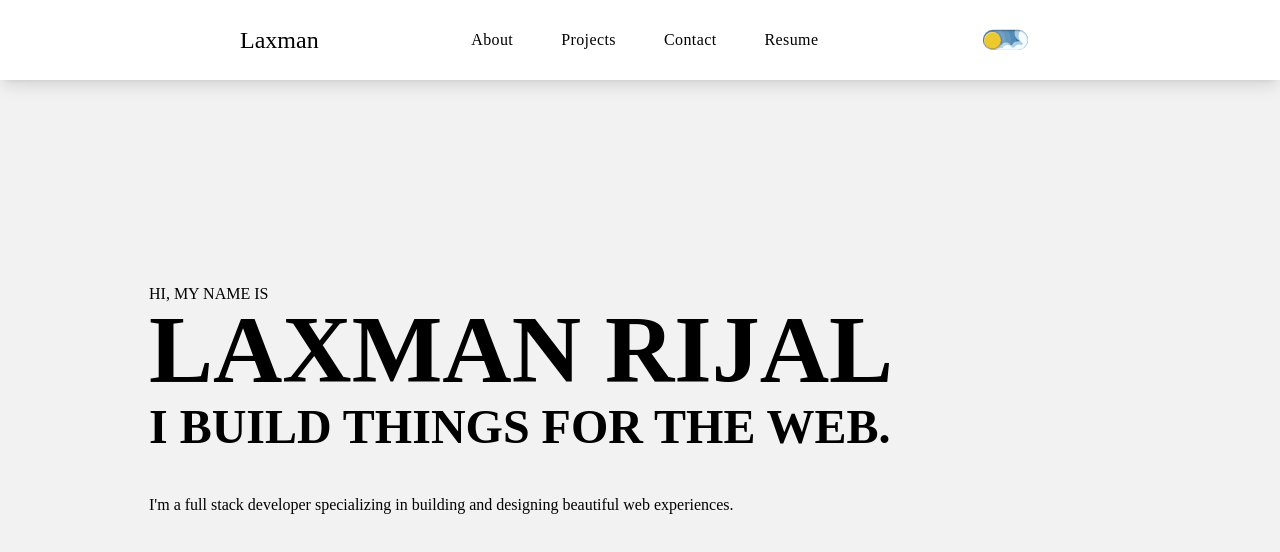
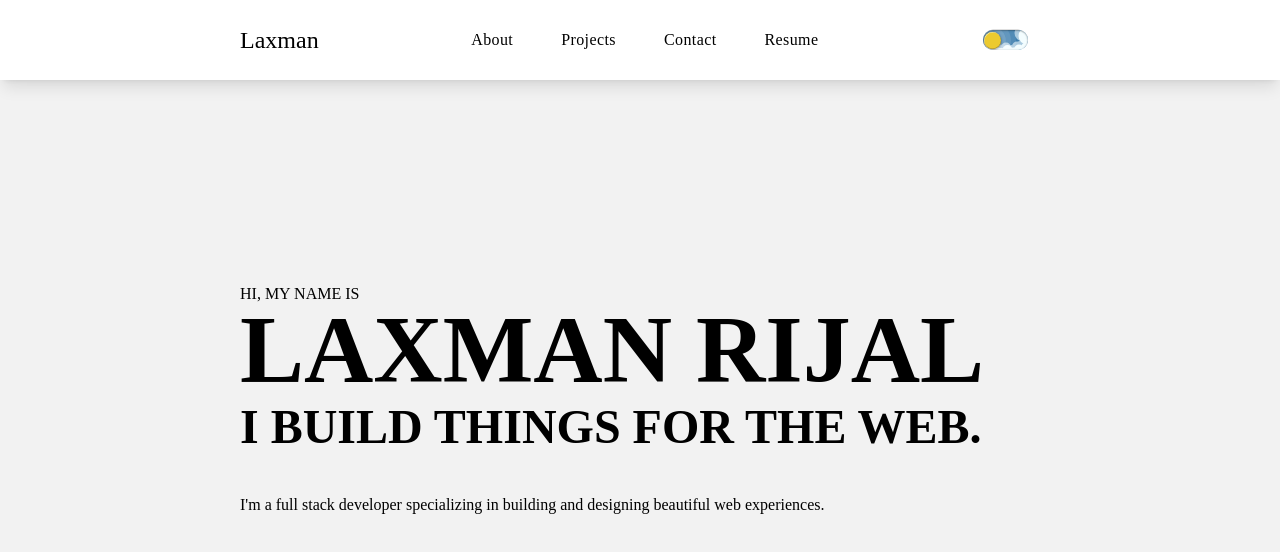
Before and after one commit to laxman1892/personal-portfolio, a Next.js app: page / in a window 1280 px wide. Shown: the top 552 px of the page. Built offline with nearby package versions, Linux system fonts and the light colour scheme.

Commit message:
width changed

```diff
--- a/src/app/page.tsx
+++ b/src/app/page.tsx
@@ -2,7 +2,7 @@ import Header from "./Header";
 
 export default function Home() {
   return (
-    <div className="h-screen py-[200px] text-center md:flex md:flex-col md:justify-center md:text-left md:my-0 md:mx-auto md:w-[742px] md:py-0 lg:w-[982px]">
+    <div className="h-screen py-[200px] text-center md:flex md:flex-col md:justify-center md:text-left md:my-0 md:mx-auto md:w-[742px] md:py-0 lg:w-[800px]">
       <h1 className="leading-[1]">HI, MY NAME IS</h1>
       <h1 className="text-8xl font-bold leading-[1]">LAXMAN RIJAL</h1>
       <h1 className="text-5xl leading-[1.2] font-bold">I BUILD THINGS FOR THE WEB.</h1>
```
